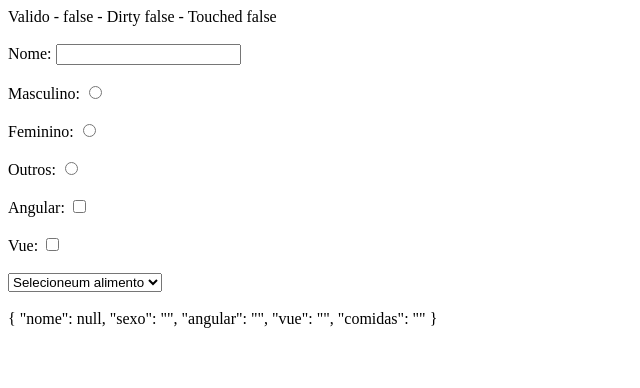
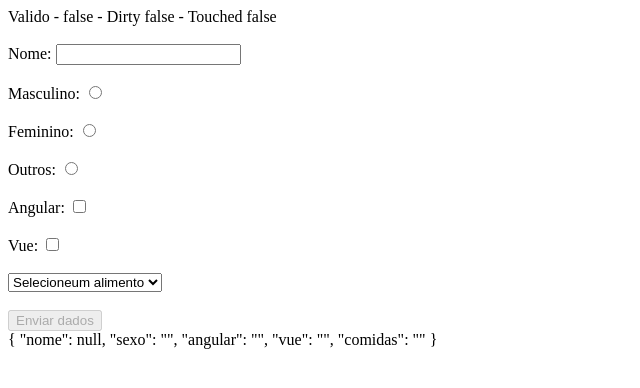
Before and after one commit to ma4cio/angular-primeiro-projeto, an Angular app: page / in a window 1280 px wide. Shown: the top 388 px of the page, without its empty margins (0-640 px from the left). Built offline with nearby package versions, Linux system fonts and the light colour scheme.

Commit message:
NgSubmit - Submit form

```diff
--- a/src/app/forms/forms.component.html
+++ b/src/app/forms/forms.component.html
@@ -1,4 +1,4 @@
-<form #form="ngForm">
+<form #form="ngForm" (ngSubmit)="submitForm(form)">
 
     Valido - {{ nome.valid }} -
     Dirty {{ nome.dirty }} -
@@ -47,7 +47,7 @@
    </select>
 
     <br><br>
-
+<button type="submit" [disabled]="form.invalid">Enviar dados</button>
 </form>
 
 {{ form.value | json }}
--- a/src/app/forms/forms.component.ts
+++ b/src/app/forms/forms.component.ts
@@ -1,4 +1,5 @@
 import { Component, OnInit } from '@angular/core';
+import { NgForm } from '@angular/forms';
 
 @Component({
   selector: 'app-forms',
@@ -19,4 +20,8 @@ export class FormsComponent implements OnInit {
   ngOnInit(): void {
   }
 
+  public submitForm(form: NgForm){
+    console.log(form);
+  }
+
 }
```
